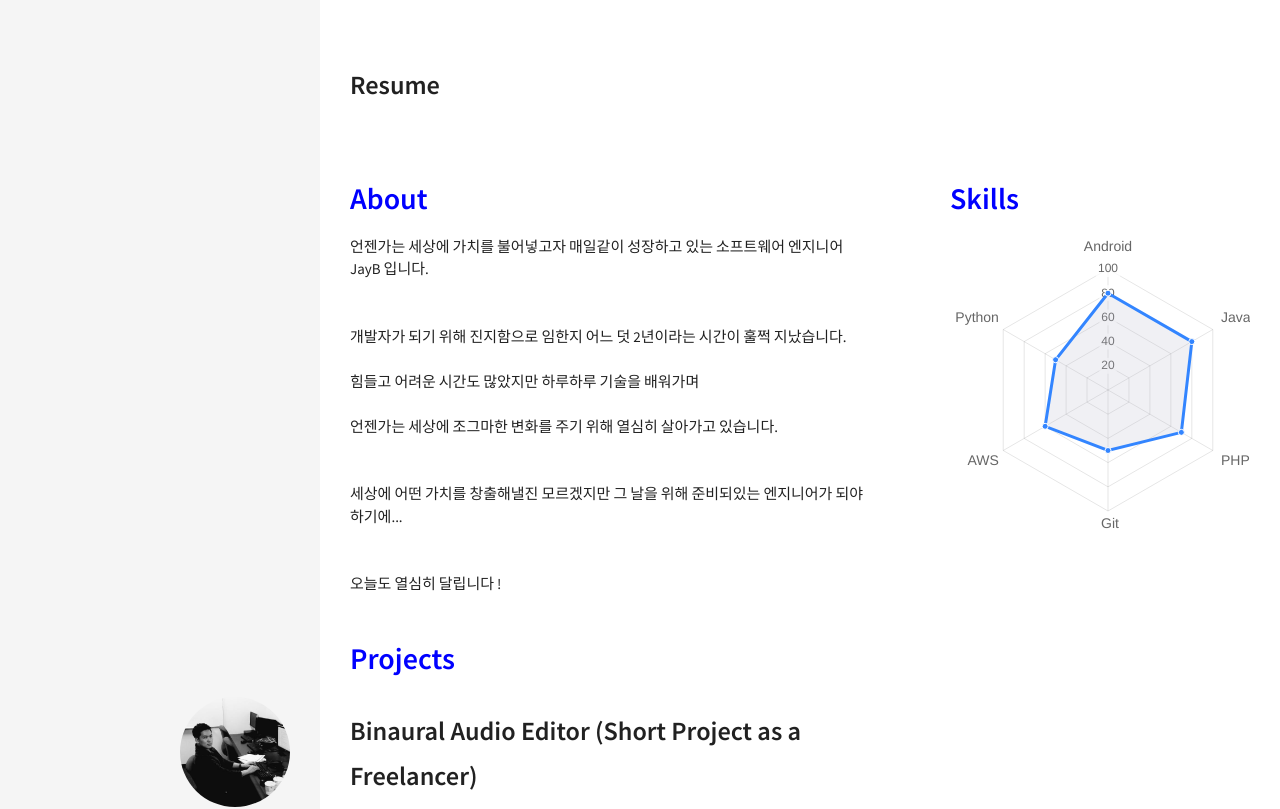
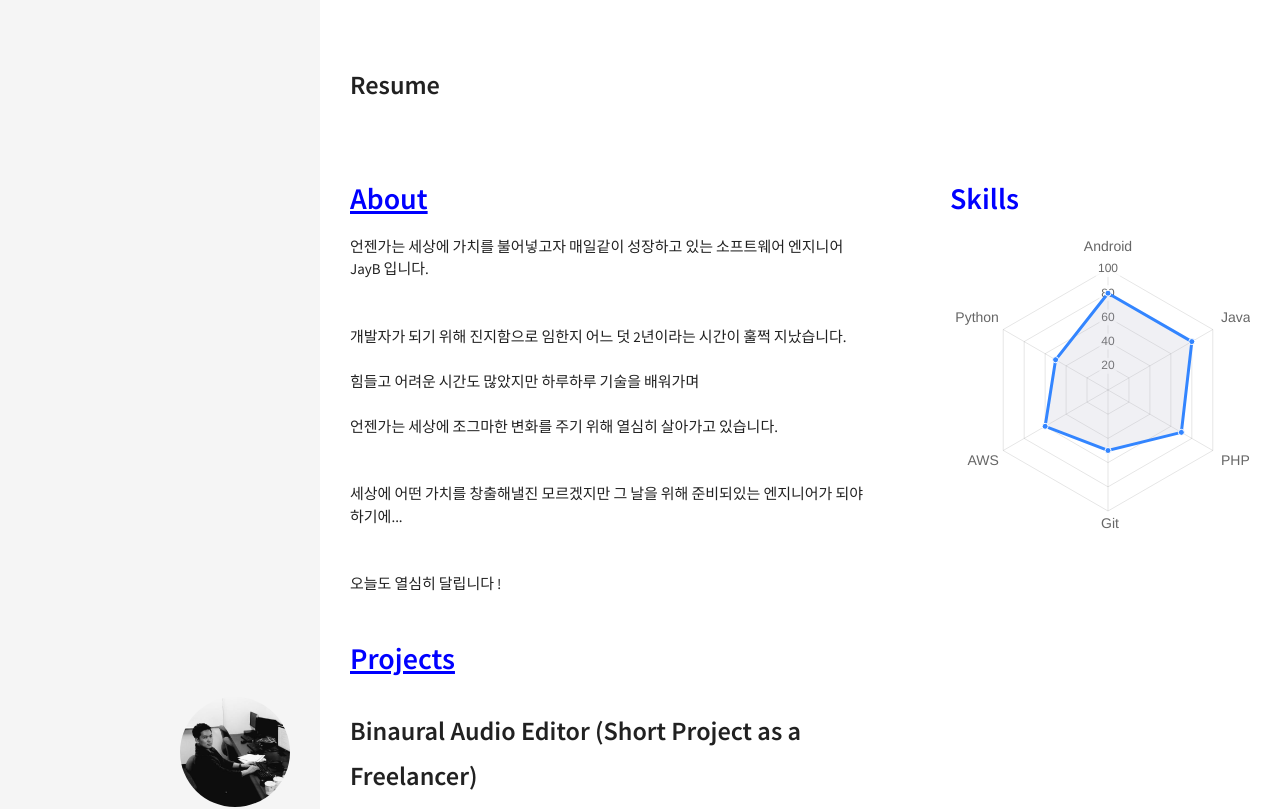
Before and after one commit to renyuanz/leonids, a Jekyll site: the page built from resume.html, in a window 1280 px wide. Shown: the top 809 px of the page. Built offline with Jekyll 4.4.1, drawn with Linux system fonts in a browser that asks for light colours; nearby versions of some CDN libraries.

Commit message:
Updated
Updated

```diff
--- a/_includes/sections/about.html
+++ b/_includes/sections/about.html
@@ -1,4 +1,4 @@
-<h1 style="color: blue;"><span data-i18n="skills.my_skills">About</span></h1>
+<h1 style="color: blue; text-decoration: underline;"><span data-i18n="skills.my_skills">About</span></h1>
 
 <div>
     언젠가는 세상에 가치를 불어넣고자 매일같이 성장하고 있는 소프트웨어 엔지니어 JayB 입니다.<br/><br/><br/>
--- a/_includes/sections/career.html
+++ b/_includes/sections/career.html
@@ -1,4 +1,4 @@
-<h1><span data-i18n="skills.my_skills">Bio</span></h1>
+<h1 style="color: blue; text-decoration: underline;"><span data-i18n="skills.my_skills">Bio</span></h1>
 
 <div class="archive">
   <div class="timeline" id="timeline">
--- a/_includes/sections/projects.html
+++ b/_includes/sections/projects.html
@@ -1,4 +1,4 @@
-<h1 style="color: blue;"><span data-i18n="skills.my_skills">Projects</span></h1>
+<h1 style="color: blue; text-decoration: underline;"><span data-i18n="skills.my_skills">Projects</span></h1>
 
 {% for project in site.data.index.projects %}
     <div class="row">
```
